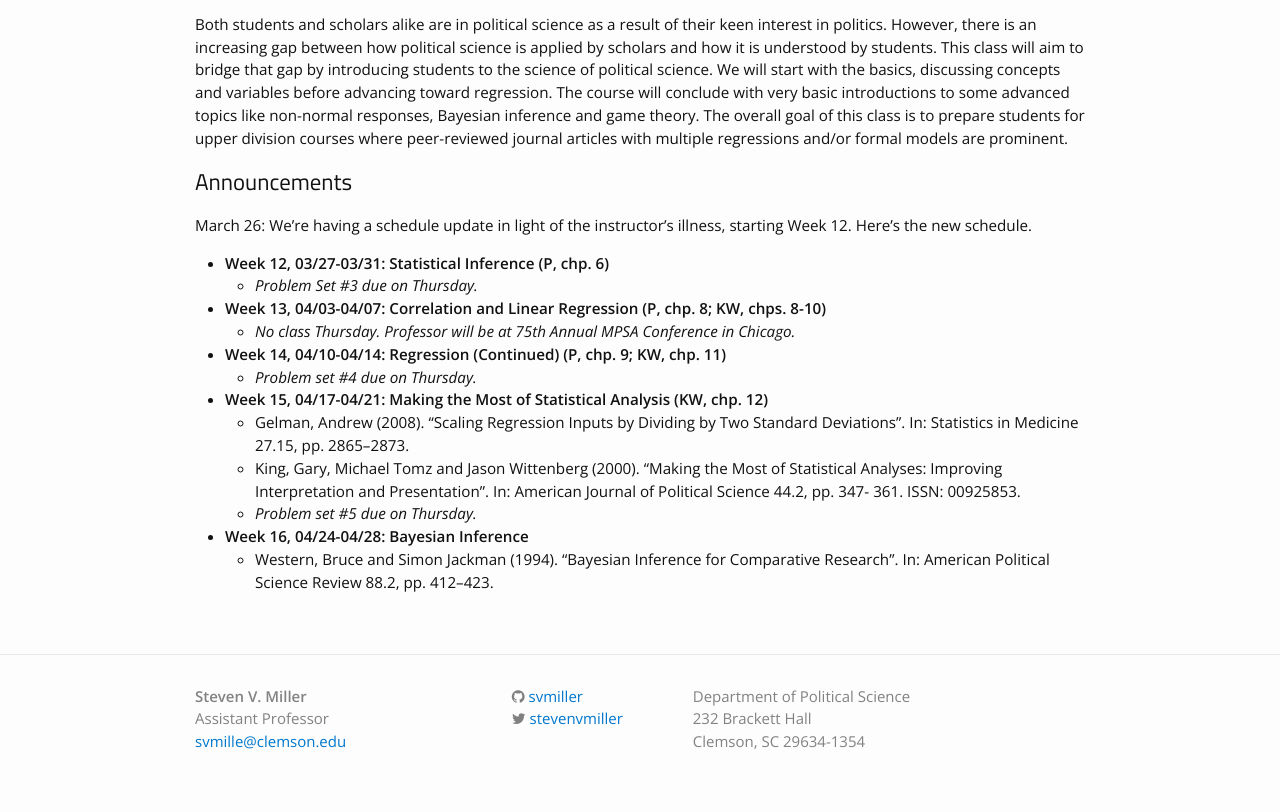
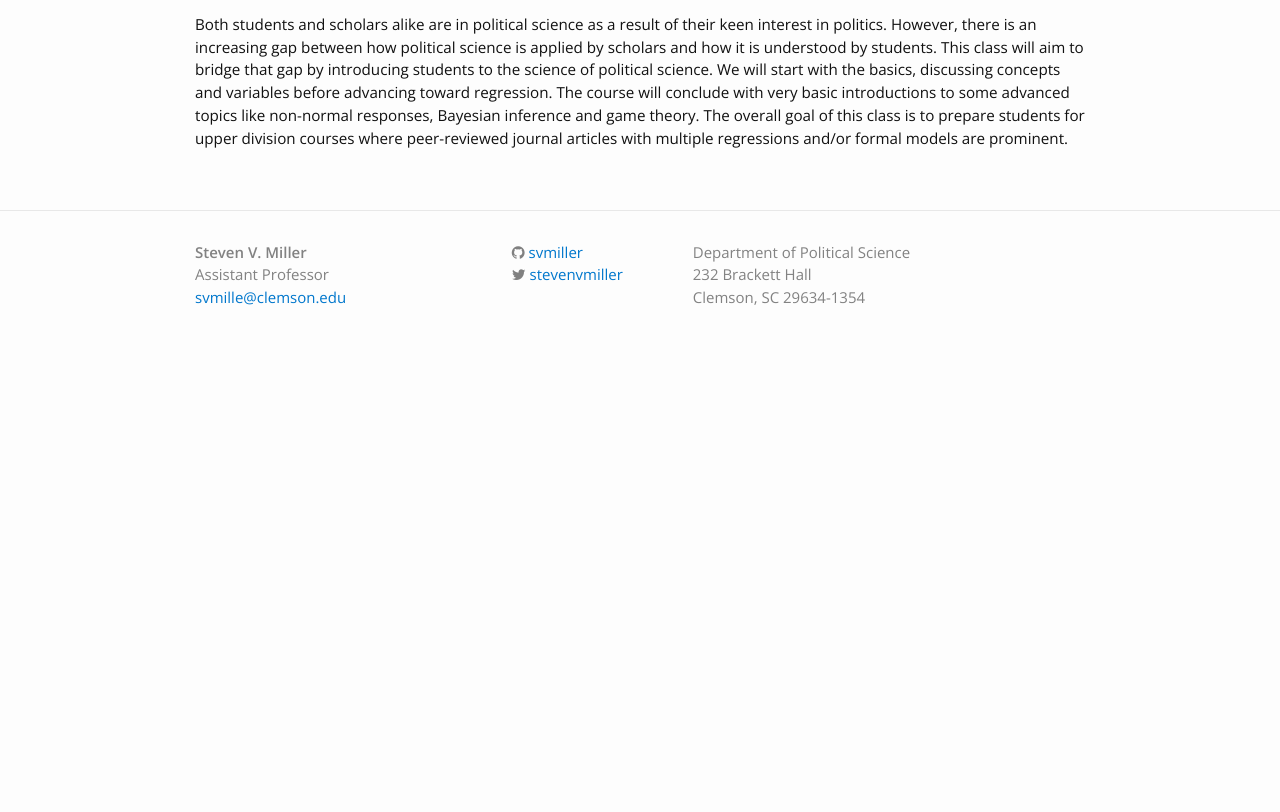
Before and after one commit to svmiller/svmiller.github.io, a Jekyll site: the page built from teaching/posc-3410.md, in a window 1280 px wide. Shown: the part 483-1295 px from the top of the page. Built offline with Jekyll 4.4.1, drawn with Linux system fonts in a browser that asks for light colours; nearby versions of some CDN libraries; some web fonts are replaced; after the commit the page ends 900 px from its top, so only the background shows below that.

Commit message:
empty 3410 page

```diff
--- a/teaching/posc-3410.md
+++ b/teaching/posc-3410.md
@@ -8,22 +8,6 @@ permalink: /teaching/posc-3410-quantitative-methods-in-political-science/
 
 Both students and scholars alike are in political science as a result of their keen interest in politics. However, there is an increasing gap between how political science is applied by scholars and how it is understood by students. This class will aim to bridge that gap by introducing students to the science of political science. We will start with the basics, discussing concepts and variables before advancing toward regression. The course will conclude with very basic introductions to some advanced topics like non-normal responses, Bayesian inference and game theory. The overall goal of this class is to prepare students for upper division courses where peer-reviewed journal articles with multiple regressions and/or formal models are prominent.
 
-## Announcements
-
-March 26: We're having a schedule update in light of the instructor's illness, starting Week 12. Here's the new schedule.
-
-- **Week 12, 03/27-03/31: Statistical Inference (P, chp. 6)**
-	- *Problem Set #3 due on Thursday.*
-- **Week 13, 04/03-04/07: Correlation and Linear Regression (P, chp. 8; KW, chps. 8-10)**
-	- *No class Thursday. Professor will be at 75th Annual MPSA Conference in Chicago.*
-- **Week 14, 04/10-04/14: Regression (Continued) (P, chp. 9; KW, chp. 11)**
-	- *Problem set #4 due on Thursday.*
-- **Week 15, 04/17-04/21: Making the Most of Statistical Analysis (KW, chp. 12)**
-	- Gelman, Andrew (2008). "Scaling Regression Inputs by Dividing by Two Standard Deviations". In: Statistics in Medicine 27.15, pp. 2865–2873.
-	- King, Gary, Michael Tomz and Jason Wittenberg (2000). "Making the Most of Statistical Analyses: Improving Interpretation and Presentation". In: American Journal of Political Science 44.2, pp. 347- 361. ISSN: 00925853.
-	- *Problem set #5 due on Thursday.*
-- **Week 16, 04/24-04/28: Bayesian Inference**
-	- Western, Bruce and Simon Jackman (1994). "Bayesian Inference for Comparative Research". In: American Political Science Review 88.2, pp. 412–423.
 
 <!-- ## Course Materials
 
```
